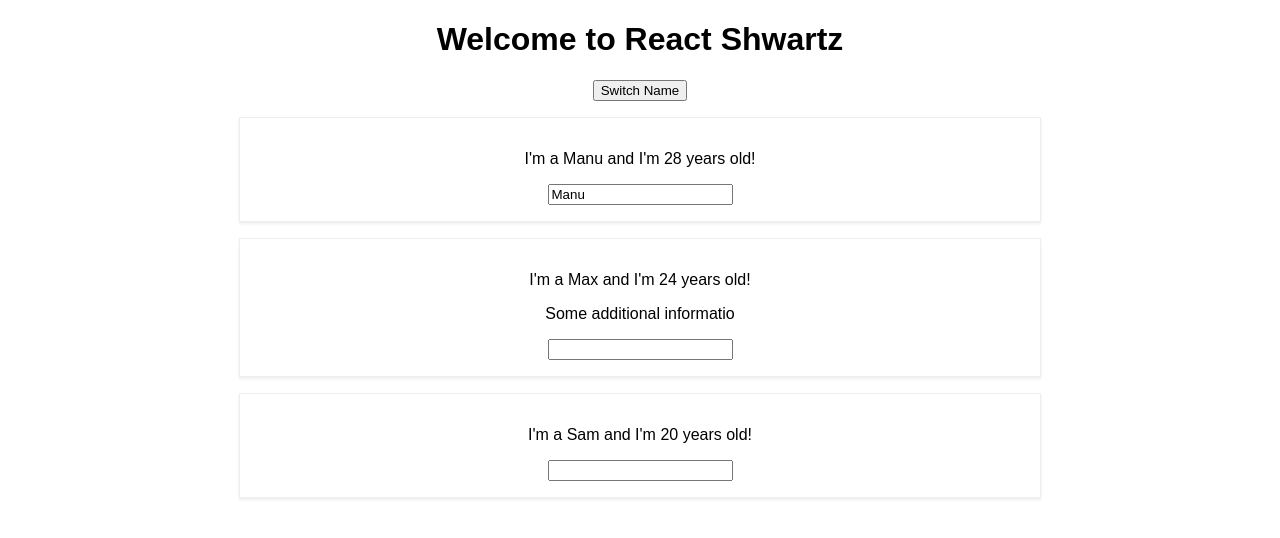
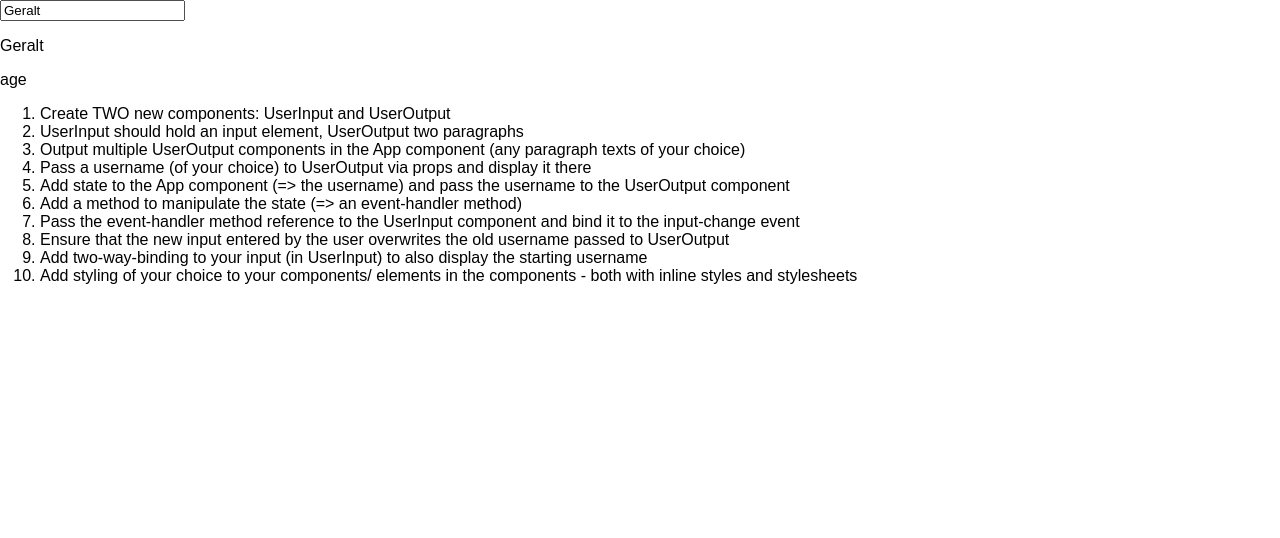
Before and after one commit to Areckyfox/ReactShwarz, a React (Create React App) app in the folder burger-schwartz/: page / in a window 1280 px wide. Shown: the top 538 px of the page. Built offline with nearby package versions, Linux system fonts and the light colour scheme.

Commit message:
test done

```diff
--- a/burger-schwartz/src/App.js
+++ b/burger-schwartz/src/App.js
@@ -1,61 +1,69 @@
 import React, { Component } from "react";
 import "./App.css";
-import "./Person/Person.css";
-import Person from "./Person/Person";
+import UserOutput from "./UserOutput/UserOutput";
+import UserInput from "./UserInput/UserInput";
 
 class App extends Component {
   state = {
-    persons: [
-      { name: "Manu", age: "28" },
-      { name: "Max", age: "24" },
-      { name: "Sam", age: "20" }
-    ]
+    person: [{ userName: "Geralt", userFrom: "Rivia" }]
   };
-  switchNameHandler = name => {
+
+  changeNameHandler = (event) => {
     this.setState({
-      persons: [
-        { name: name, age: "28" },
-        { name: "Max", age: "24" },
-        { name: "Sam", age: "99" }
-      ]
-    });
-  };
-  nameChangeHandler = event => {
-    this.setState({
-      persons: [
-        { name: event.target.value, age: "28" },
-        { name: "Max", age: "24" },
-        { name: "Sam", age: "99" }
-      ]
+      person: [{ userName: event.target.value, userFrom: "Rivia" }]
     });
   }
   render() {
     return (
-      <div className="App">
-        <h1>Welcome to React Shwartz</h1>
-        <button onClick={this.switchNameHandler.bind(this, "Maksikon")}>
-          Switch Name
-        </button>
-        <Person
-          name={this.state.persons[0].name}
-          age={this.state.persons[0].age}
-          value = {this.state.persons[0].name}
+      <div>
+        <UserInput
+          currentName={this.state.person[0].userName}
+          changed={this.changeNameHandler}
+          value = {this.state.person[0].userName}
         />
-        <Person
-          name={this.state.persons[1].name}
-          age={this.state.persons[1].age}
-          click={() => this.switchNameHandler("Szczałkom")}
-          changed={this.nameChangeHandler}
-        >
-          Some additional informatio
-        </Person>
-        <Person
-          name={this.state.persons[2].name}
-          age={this.state.persons[2].age}
-        />
+        <UserOutput userName={this.state.person[0].userName} />
+        <ol>
+          <li>Create TWO new components: UserInput and UserOutput</li>
+          <li>
+            UserInput should hold an input element, UserOutput two paragraphs
+          </li>
+          <li>
+            Output multiple UserOutput components in the App component (any
+            paragraph texts of your choice)
+          </li>
+          <li>
+            Pass a username (of your choice) to UserOutput via props and display
+            it there
+          </li>
+          <li>
+            Add state to the App component (=> the username) and pass the
+            username to the UserOutput component
+          </li>
+          <li>
+            Add a method to manipulate the state (=> an event-handler method)
+          </li>
+
+          <li>
+            Pass the event-handler method reference to the UserInput component
+            and bind it to the input-change event
+          </li>
+          <li>
+            Ensure that the new input entered by the user overwrites the old
+            username passed to UserOutput
+          </li>
+          <li>
+            Add two-way-binding to your input (in UserInput) to also display the
+            starting username
+          </li>
+          <li>
+            Add styling of your choice to your components/ elements in the
+            components - both with inline styles and stylesheets
+          </li>
+        </ol>
       </div>
     );
   }
 }
 
-export default App;
+
+export default App
--- a/burger-schwartz/src/Person/Person.css
+++ /dev/null
@@ -1,8 +0,0 @@
-.person {
-    width: 60% ;
-    margin: 16px auto;
-    border: 1px solid #eee;
-    box-shadow: 0 2px 3px #eee;
-    padding: 16px;
-    text-align: center;
-}
--- a/burger-schwartz/src/Person/Person.js
+++ /dev/null
@@ -1,16 +0,0 @@
-import React from "react";
-
-const person = props => {
-  const { name, age, click, children, changed, value } = props;
-  return (
-    <div className= "person">
-      <p onClick={click}>
-        I'm a {name} and I'm {age} years old!{" "}
-      </p>
-      <p>{children}</p>
-      <input type="text" onChange={changed} value={value} />
-    </div>
-  );
-};
-
-export default person;
--- /dev/null
+++ b/burger-schwartz/src/UserInput/UserInput.js
@@ -0,0 +1,10 @@
+import React from "react";
+    const input = (props) => {
+        const {changed, value} = props;
+        return (
+            <input onChange = {changed} value = {value} type="text" />
+        )
+    }
+
+
+    export default input;
--- /dev/null
+++ b/burger-schwartz/src/UserOutput/UserOutput.js
@@ -0,0 +1,14 @@
+import React from "react";
+
+
+const output = (props) => {
+    const { userName } = props;
+    return (
+      <div>
+        <p>{userName}</p>
+        <p>age</p>
+      </div>
+    );
+}
+
+export default output;
```
